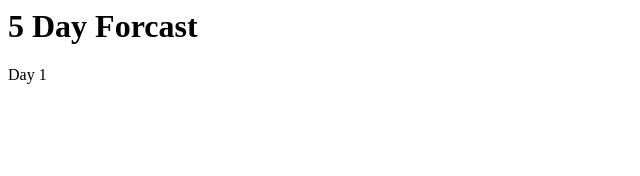
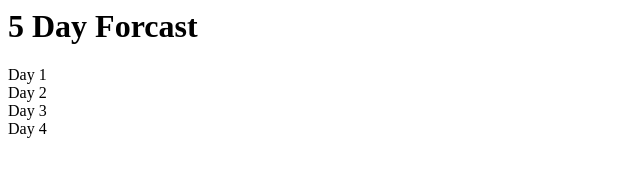
Before and after one commit to sampaul10/5-Day-Forcast, a plain HTML site: page index.html in a window 1280 px wide. Shown: the whole page, without its empty margins (0-640 px from the left). Drawn offline with Linux system fonts and the light colour scheme.

Commit message:
added days

```diff
--- a/index.html
+++ b/index.html
@@ -12,5 +12,20 @@
           <div class="large-font word-blanks">Day 1</div>
         </div>
       </section>
+      <section>
+        <div class="card day 1">
+          <div class="large-font word-blanks">Day 2</div>
+        </div>
+      </section>
+      <section>
+        <div class="card day 1">
+          <div class="large-font word-blanks">Day 3</div>
+        </div>
+      </section>
+      <section>
+        <div class="card day 1">
+          <div class="large-font word-blanks">Day 4</div>
+        </div>
+      </section>
 </body>
 </html>
```
